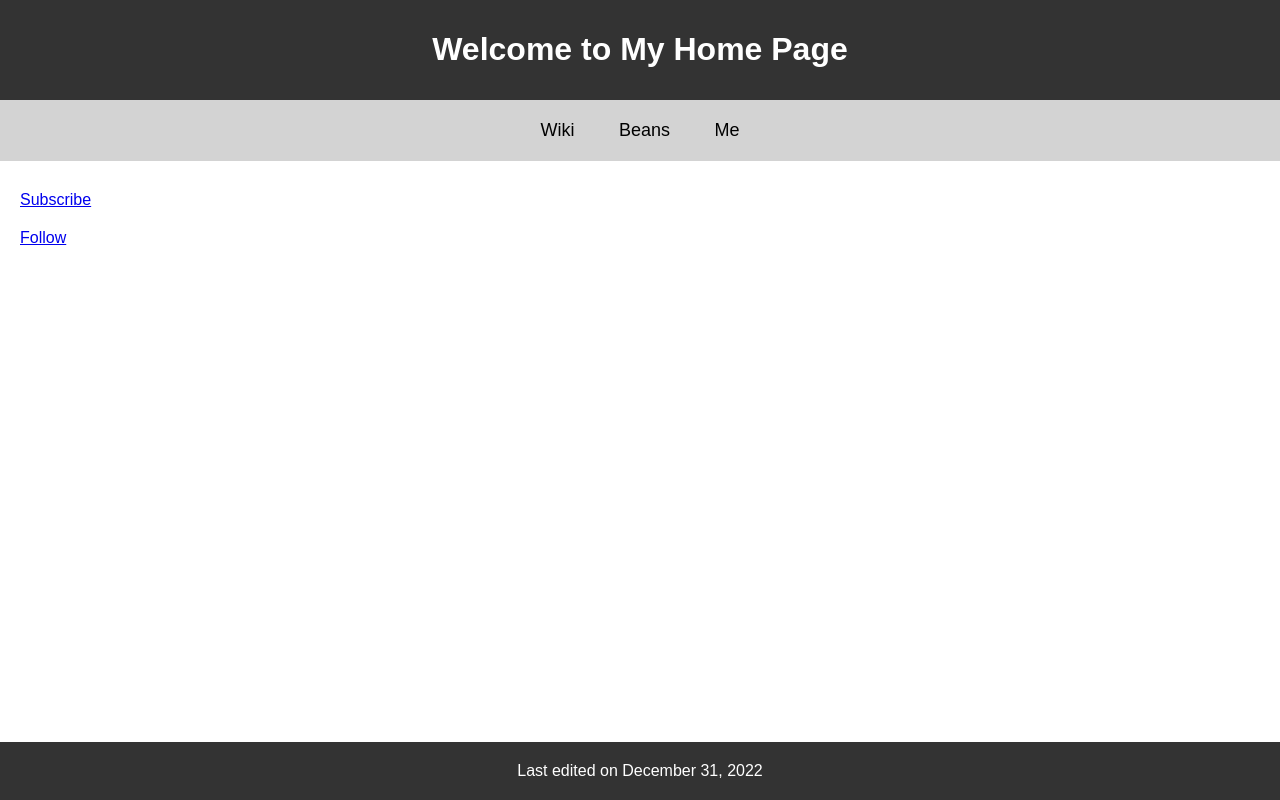
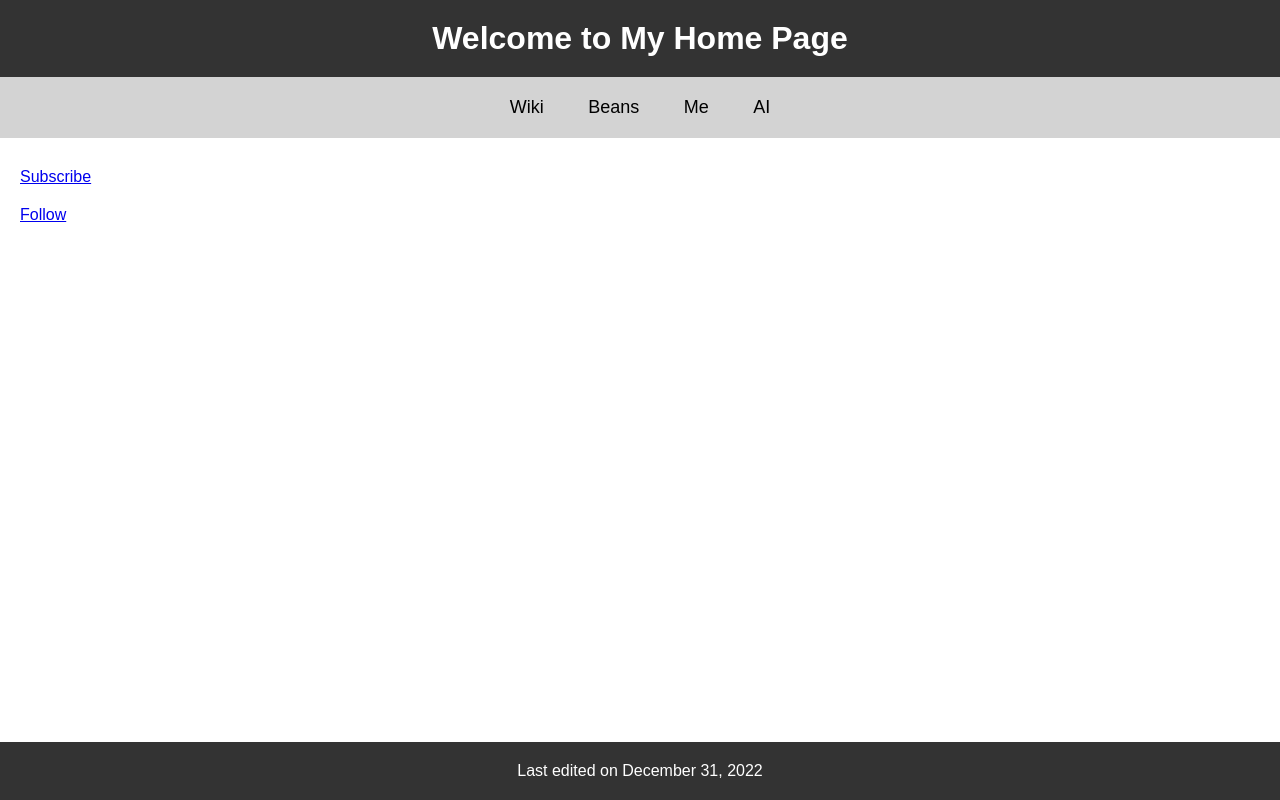
Before and after one commit to Sebbog1/Sebbog1.github.io, a plain HTML site: page index.html in a window 1280 px wide. Drawn offline with Linux system fonts and the light colour scheme.

Commit message:
Update index.html

```diff
--- a/index.html
+++ b/index.html
@@ -16,7 +16,7 @@
       background-color: #333;
 	  color: white;
       text-align: center;
-      padding: 10px;
+      padding: 20px;
     }
     nav {
       display: flex;
@@ -76,13 +76,14 @@
 </head>
 <body>
   <header>
-    <h1>Welcome to My Home Page</h1>
+    <h1 style="display: inline;">Welcome to My Home Page</h1>
   </header>
   <nav>
     <ul>
       <li><a href="/wiki">Wiki</a></li>
       <li><a href="/beans">Beans</a></li>
       <li><a href="/me">Me</a></li>
+      <li><a href="/ai">AI</a></li>
     </ul>
   </nav>
   <main>
```
